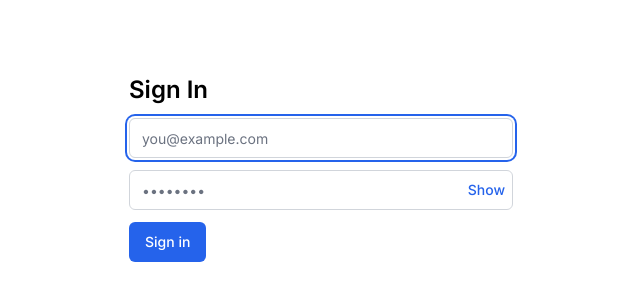
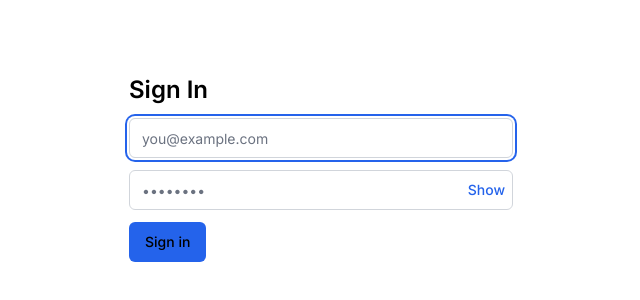
Before and after one commit to IonutGhe2001/C-Order, a React (Vite) app in the folder apps/web/: page /login in a window 1280 px wide. Shown: the part 232-532 px from the top of the page, without its empty margins (319-959 px from the left). Built offline with nearby package versions, Linux system fonts and the light colour scheme; no server answers.

Commit message:
refactor button variants

```diff
--- a/apps/web/src/components/ui/button.tsx
+++ b/apps/web/src/components/ui/button.tsx
@@ -4,27 +4,26 @@ import { cva, type VariantProps } from 'class-variance-authority'
 import { cn } from '@/lib/utils'
 
 const buttonVariants = cva(
-  'inline-flex items-center justify-center rounded-md text-sm font-medium transition-colors focus-visible:outline-none focus-visible:ring-2 focus-visible:ring-ring focus-visible:ring-offset-2 disabled:opacity-50 disabled:pointer-events-none ring-offset-background',
+  'inline-flex items-center justify-center rounded-md text-sm font-medium transition-colors focus-visible:outline-none focus-visible:ring-2 focus-visible:ring-brand focus-visible:ring-offset-2 disabled:opacity-50 disabled:pointer-events-none ring-offset-background',
   {
     variants: {
       variant: {
-        default: 'bg-blue-600 text-white hover:bg-blue-600/90',
-        secondary: 'bg-gray-100 text-gray-900 hover:bg-gray-100/80',
-        destructive: 'bg-red-600 text-white hover:bg-red-600/90',
-        outline: 'border border-gray-300 bg-white hover:bg-gray-100',
-        ghost: 'hover:bg-gray-100',
-        link: 'underline-offset-4 hover:underline text-blue-600',
+        primary:
+          'bg-brand text-[color:var(--brand-foreground)] hover:bg-[#B71C1C]',
+        secondary: 'bg-brand-muted text-brand hover:bg-[#FFD7D7]',
+        link: 'text-brand underline-offset-4 hover:underline',
+        destructive: 'bg-[#C62828] text-white hover:bg-[#8E0000]',
       },
       size: {
-        default: 'h-10 px-4 py-2',
         sm: 'h-9 rounded-md px-3',
+        md: 'h-10 px-4 py-2',
         lg: 'h-11 rounded-md px-8',
         icon: 'h-10 w-10',
       },
     },
     defaultVariants: {
-      variant: 'default',
-      size: 'default',
+      variant: 'primary',
+      size: 'md',
     },
   }
 )
```
